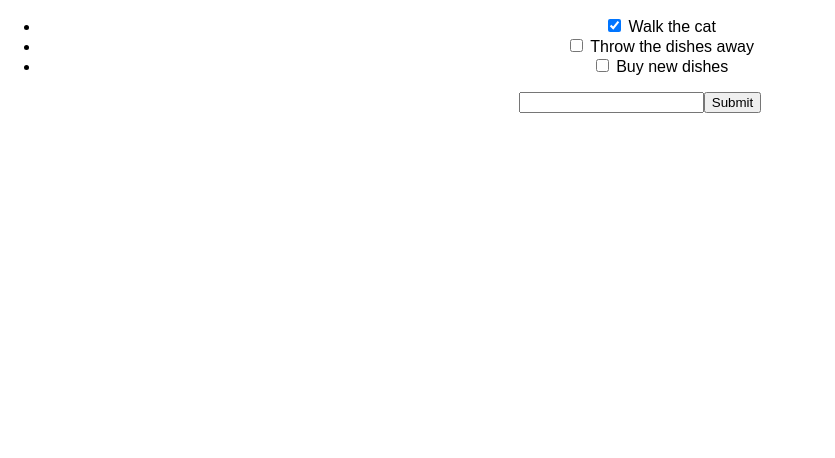
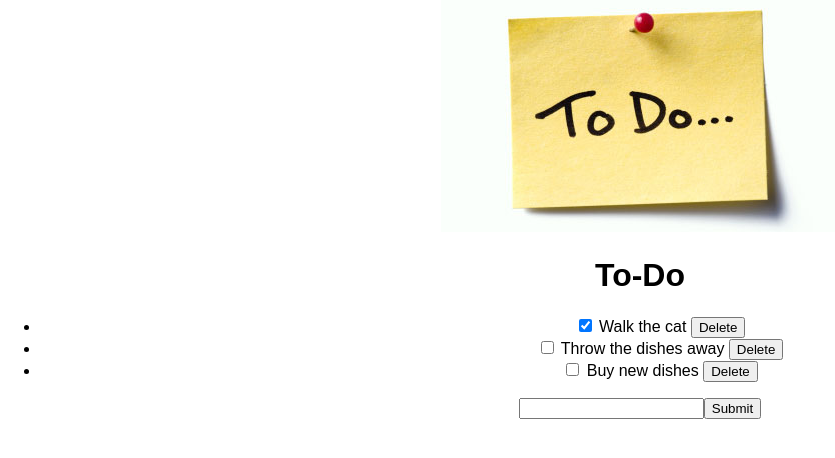
Before and after one commit to ajidone/react-to-do, a React (Create React App) app: page / in a window 1280 px wide. Shown: the top 458 px of the page, without its empty margins (0-835 px from the left). Built offline with nearby package versions, Linux system fonts and the light colour scheme.

Commit message:
assignment-8-todos-events completed

```diff
--- a/src/App.js
+++ b/src/App.js
@@ -1,5 +1,6 @@
 import React, { Component } from 'react';
 import './App.css';
+import logo from './assets/to-do.jpg'
 import ToDo from './components/ToDo.js'
 
 class App extends Component {
@@ -35,12 +36,20 @@ class App extends Component {
     this.setState({ todos: todos});
   }
 
+  deleteTodo(index) {
+    const removeTodo = this.state.todos[index];
+    const todos = this.state.todos.filter( todo => todo != removeTodo)
+    this.setState({ todos: todos });
+  }
+
   render() {
     return (
       <div className="App">
+      <img src={ logo } alt="logo"/>
+      <h1>To-Do</h1>
        <ul>
         { this.state.todos.map( (todo, index) =>
-          <ToDo key={ index } description={ todo.description } isCompleted={ todo.isCompleted } toggleComplete={ () => this.toggleComplete(index) } />
+          <ToDo key={ index } description={ todo.description } isCompleted={ todo.isCompleted } toggleComplete={ () => this.toggleComplete(index) } deleteTodo={ () => this.deleteTodo(index) }/>
         )}
        </ul>
        <form onSubmit={ (e) => this.handleSubmit(e) }>
--- a/src/components/ToDo.js
+++ b/src/components/ToDo.js
@@ -6,6 +6,7 @@ class ToDo extends Component {
       <li>
         <input type="checkbox" checked={ this.props.isCompleted } onChange={ this.props.toggleComplete }/>
         <span> { this.props.description } </span>
+        <button type="button" onClick={ this.props.deleteTodo }>Delete</button>
       </li>
     )
   }
```
Also changed, not shown: src/assets/to-do.jpg (added).
